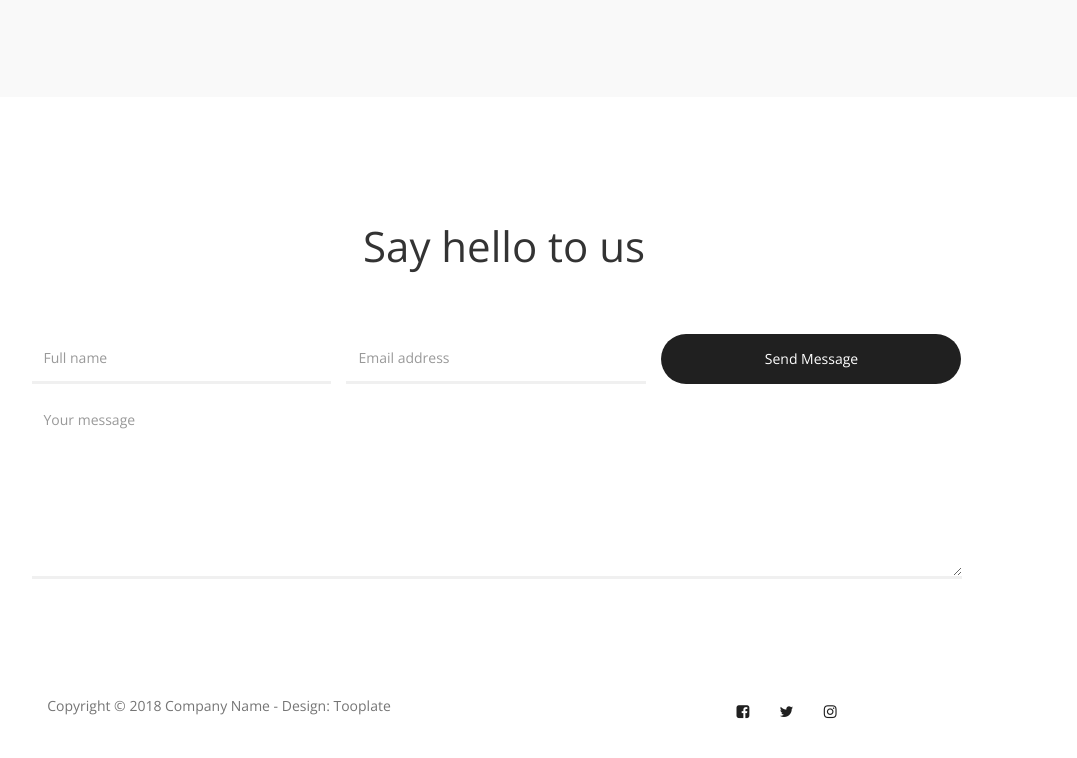
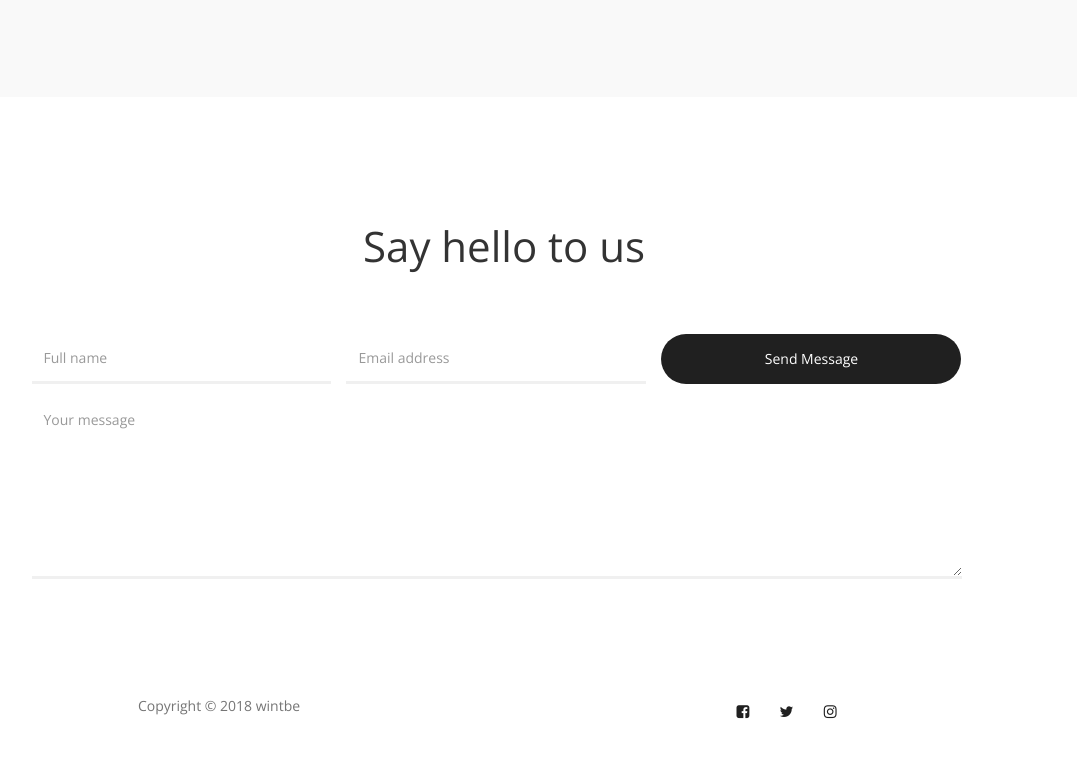
Before and after one commit to mRAfip/soft-landing, a plain HTML site: page index.html in a window 1280 px wide. Shown: the part 3791-4549 px from the top of the page, without its empty margins (136-1213 px from the left). Drawn offline with nearby package versions, Linux system fonts and the light colour scheme.

Commit message:
minor change

```diff
--- a/index.html
+++ b/index.html
@@ -376,7 +376,7 @@
 
                     <div class="copyright-text col-md-12 col-sm-12">
                          <div class="col-md-6 col-sm-6">
-                              <p>Copyright &copy; 2018 Company Name - Design: Tooplate</p>
+                              <p>Copyright &copy; 2018 wintbe</p>
                          </div>
 
                          <div class="col-md-6 col-sm-6">
```
